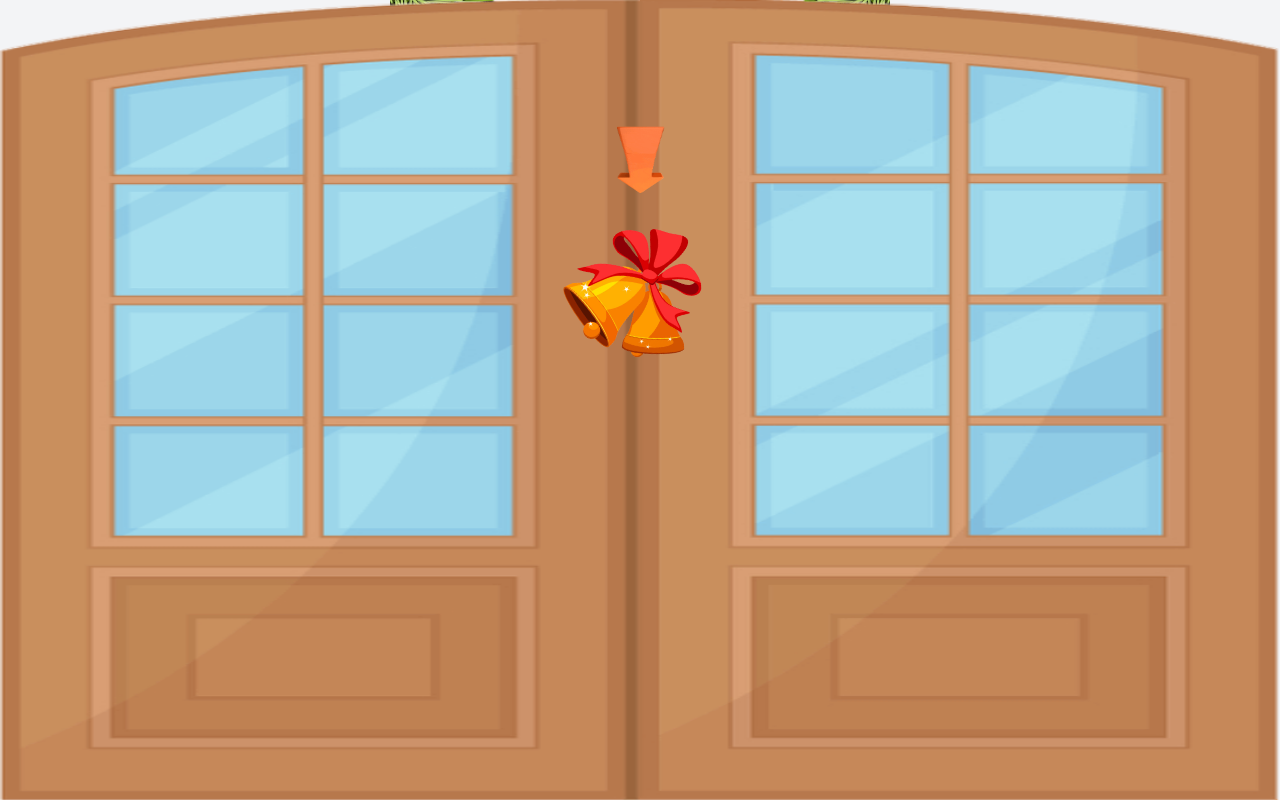
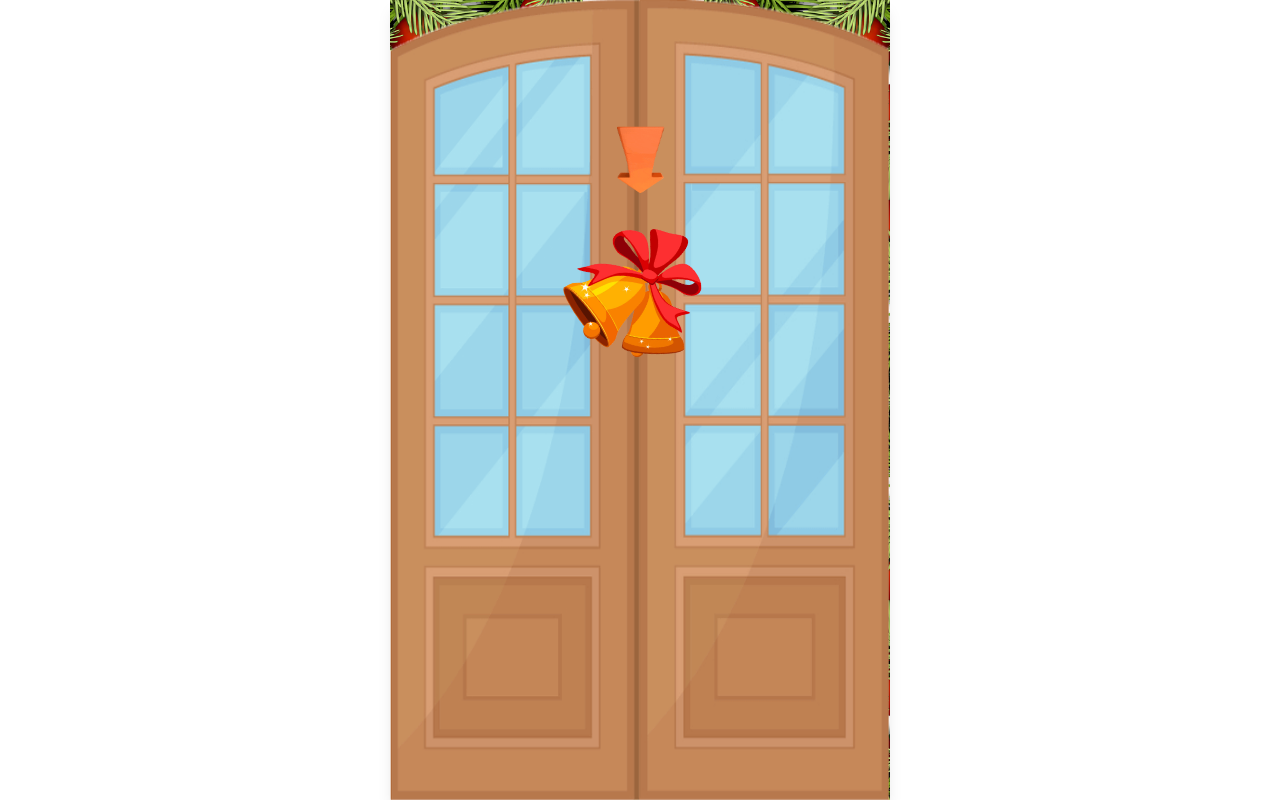
Before and after one commit to king-kite/femtech-wishes, a React (Vite) app: page / in a window 1280 px wide. Built offline with nearby package versions, Linux system fonts and the light colour scheme.

Commit message:
Next Pssh

```diff
--- a/src/App.jsx
+++ b/src/App.jsx
@@ -5,8 +5,8 @@ function App() {
 
   return (
     <div className="relative">
-      <div className="bg-gray-100 relative">
-        <div className="bg-background bg-white h-full max-w-[500px] min-h-[100vh] mx-auto px-4 py-8 shadow-lg">
+      <div className="bg-gray-100 max-w-[500px] mx-auto relative">
+        <div className="bg-background bg-white h-full min-h-[100vh] px-4 py-8 shadow-lg">
           <div className="flex justify-center">
             <div className="w-[250px]">
               <img className="h-full w-full" src="/images/logo.svg" alt="femtech" />
```
